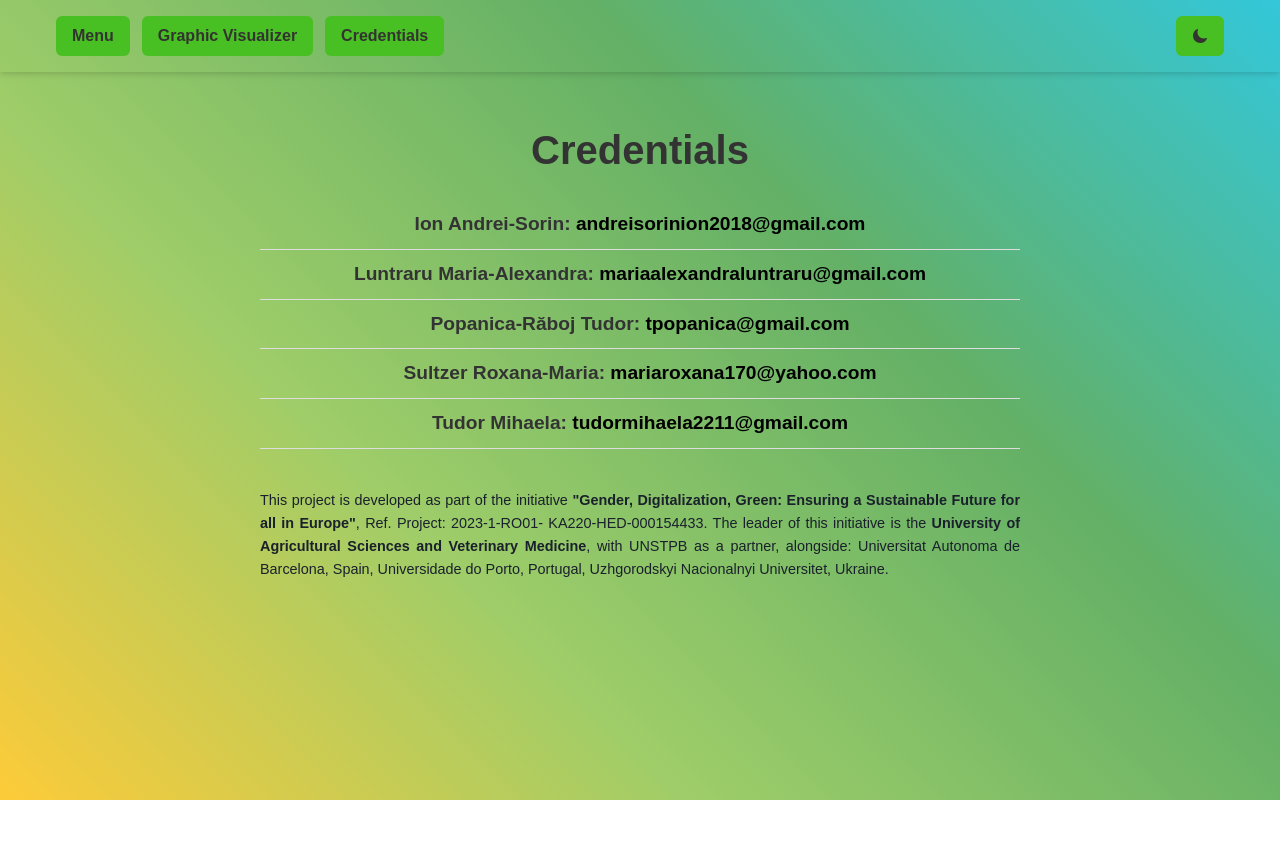
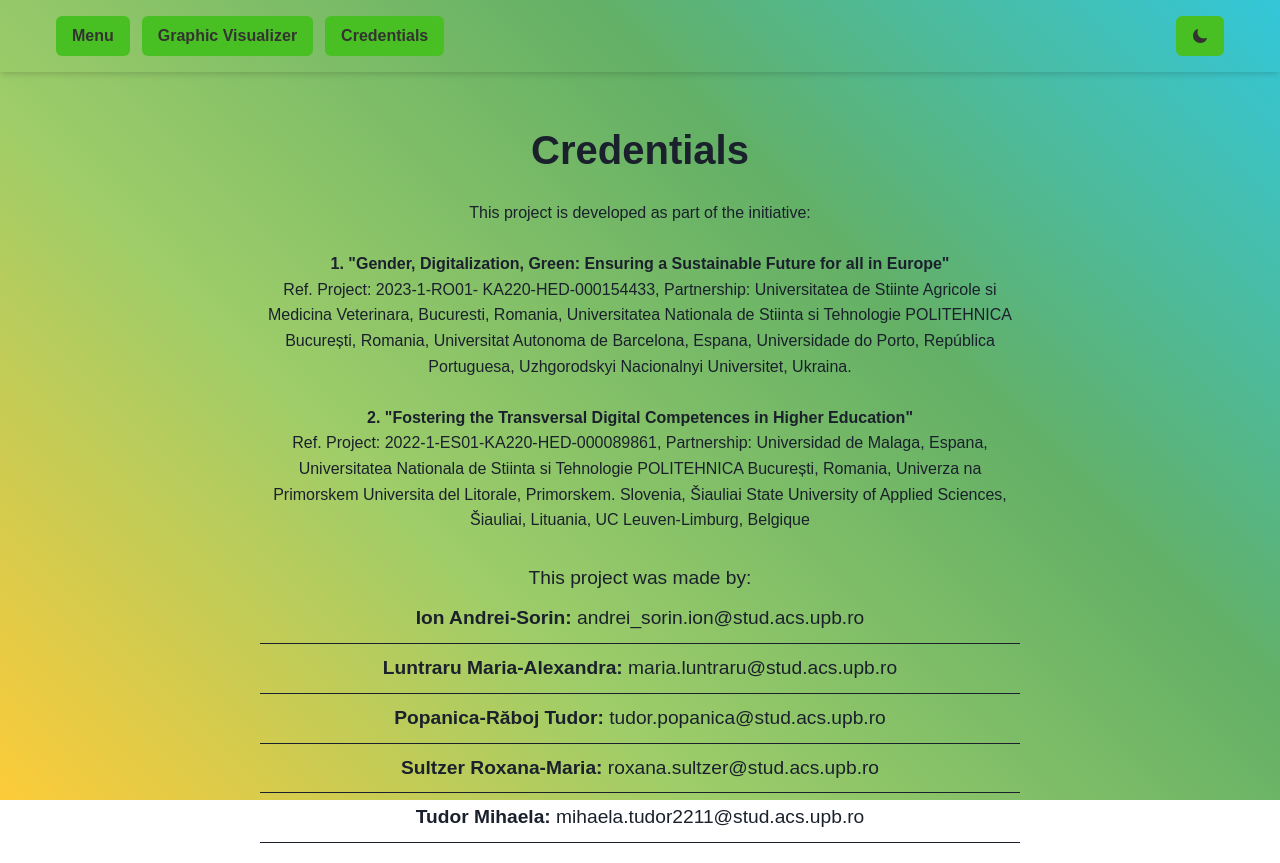
Before and after one commit to PopanicaTudor/Kuznets-Model, a React (Vite) app in the folder frontend/: page /credentials in a window 1280 px wide. Before the commit the page ends 800 px from the top, so only its background shows below. Built offline with nearby package versions, Linux system fonts and the light colour scheme.

Commit message:
Finished.

```diff
--- a/frontend/src/components/Graphic/Grafic.jsx
+++ b/frontend/src/components/Graphic/Grafic.jsx
@@ -82,7 +82,7 @@ const Grafic = ({ gdpVector, envVector }) => {
   };
 
   return (
-    <div style={{ width: '80%', height: '40%', margin: '0 auto', border: '1px solid #ddd', backgroundColor: '#f9f9f9', borderRadius: '15px' }}>
+    <div style={{ width: '80%', height: '40%', margin: '0 auto', border: '1px solid #ddd', backgroundColor: 'currentcolor', borderRadius: '15px' }}>
       <Line data={chartData} options={chartOptions} />
     </div>
   );
--- a/frontend/src/components/Graphic/KuznetsForm.jsx
+++ b/frontend/src/components/Graphic/KuznetsForm.jsx
@@ -1,7 +1,7 @@
 import React, { useState } from "react";
 import "chart.js/auto";
 import "../../styles/KuznetsForm.css";
-import Grafic from './Grafic';
+import Grafic from "./Grafic";
 
 const KuznetsForm = () => {
   const [countries] = useState({
@@ -100,7 +100,6 @@ const KuznetsForm = () => {
           marginBottom: "40px",
           fontSize: "2.5em",
           fontWeight: "bold",
-          color: "#333",
         }}
       >
         Generate the Kuznets Curve
@@ -146,8 +145,8 @@ const KuznetsForm = () => {
           </button>
         </form>
       </div>
-
-      <Grafic gdpVector={gdpVector} envVector={envVector}/>
+      <br />
+      <Grafic gdpVector={gdpVector} envVector={envVector} />
     </div>
   );
 };
--- a/frontend/src/components/Home/AboutKuznets.jsx
+++ b/frontend/src/components/Home/AboutKuznets.jsx
@@ -86,7 +86,7 @@ const AboutKuznets = () => {
             fontSize: "2em",
             fontWeight: "bold",
             textTransform: "uppercase",
-            color: "#333",
+            color: "currentcolor",
           }}
         >
           The Kuznets Curve and Environmental Impacts
--- a/frontend/src/pages/Credentials.jsx
+++ b/frontend/src/pages/Credentials.jsx
@@ -3,14 +3,11 @@ import "../styles/Credentials.css";
 
 const Credentials = () => {
   const emails = [
-    { name: "Ion Andrei-Sorin", email: "andreisorinion2018@gmail.com" },
-    {
-      name: "Luntraru Maria-Alexandra",
-      email: "mariaalexandraluntraru@gmail.com",
-    },
-    { name: "Popanica-Răboj Tudor", email: "tpopanica@gmail.com" },
-    { name: "Sultzer Roxana-Maria", email: "mariaroxana170@yahoo.com" },
-    { name: "Tudor Mihaela", email: "tudormihaela2211@gmail.com" },
+    { name: "Ion Andrei-Sorin", email: "andrei_sorin.ion@stud.acs.upb.ro" },
+    { name: "Luntraru Maria-Alexandra", email: "maria.luntraru@stud.acs.upb.ro" },
+    { name: "Popanica-Răboj Tudor", email: "tudor.popanica@stud.acs.upb.ro" },
+    { name: "Sultzer Roxana-Maria", email: "roxana.sultzer@stud.acs.upb.ro" },
+    { name: "Tudor Mihaela", email: "mihaela.tudor2211@stud.acs.upb.ro" },
   ];
 
   return (
@@ -20,6 +17,7 @@ const Credentials = () => {
         maxWidth: "800px",
         padding: "20px",
         textAlign: "center",
+        color: "currentColor",
       }}
     >
       <h1
@@ -29,53 +27,49 @@ const Credentials = () => {
           fontWeight: "bold",
           marginBottom: "20px",
           marginTop: "20px",
-          color: "#333",
+          color: "currentColor",
         }}
       >
         Credentials
       </h1>
 
-      <ul style={{ listStyle: "none", padding: "0", color: "#000" }}>
+      <div style={{ color: "currentColor" }}> {/* Adăugat aici */}
+        <p style={{ lineHeight: "1.6", fontSize: "1em", color: "currentColor" }}> {/* Adăugat aici */}
+          This project is developed as part of the initiative: <br />
+          <br />
+          <strong style={{ color: "currentColor" }}> {/* Adăugat aici */}
+            1. "Gender, Digitalization, Green: Ensuring a Sustainable Future for all in Europe"
+          </strong> <br />
+          Ref. Project: 2023-1-RO01- KA220-HED-000154433,
+          Partnership: Universitatea de Stiinte Agricole si Medicina Veterinara, Bucuresti, Romania, Universitatea Nationala de Stiinta si Tehnologie POLITEHNICA București, Romania, Universitat Autonoma de Barcelona, Espana, Universidade do Porto, República Portuguesa, Uzhgorodskyi Nacionalnyi Universitet, Ukraina.
+
+          <br /> <br />
+          <strong style={{ color: "currentColor" }}> {/* Adăugat aici */}
+            2. "Fostering the Transversal Digital Competences in Higher Education"
+          </strong> <br />
+          Ref. Project: 2022-1-ES01-KA220-HED-000089861, Partnership: Universidad de Malaga, Espana, Universitatea Nationala de Stiinta si Tehnologie POLITEHNICA București, Romania, Univerza na Primorskem Universita del Litorale, Primorskem. Slovenia, Šiauliai State University of Applied Sciences, Šiauliai, Lituania, UC Leuven-Limburg, Belgique
+        </p>
+      </div>
+
+      <p style={{ lineHeight: "1.6", fontSize: "1.2em", color: "currentColor" }}> {/* Adăugat aici */}
+        <br /> This project was made by:
+      </p>
+
+      <ul style={{ listStyle: "none", padding: 0, color: "currentColor" }}> {/* Adăugat aici */}
         {emails.map((item, index) => (
           <li
             key={index}
             style={{
               padding: "10px 0",
-              borderBottom: "1px solid #ddd",
+              borderBottom: "1px solid currentColor",
               fontSize: "1.2em",
-              color: "#000",
+              color: "currentColor", // Adăugat aici
             }}
           >
-            <strong>{item.name}:</strong> <span>{item.email}</span>
+            <strong style={{ color: "currentColor" }}>{item.name}:</strong> {item.email}
           </li>
         ))}
       </ul>
-      <div
-        style={{
-          textAlign: "justify",
-          marginTop: "40px",
-          lineHeight: "1.6",
-          fontSize: "0.9em",
-        }}
-      >
-        <p>
-          This project is developed as part of the initiative
-          <strong>
-            {" "}
-            "Gender, Digitalization, Green: Ensuring a Sustainable Future for
-            all in Europe"
-          </strong>
-          , Ref. Project: 2023-1-RO01- KA220-HED-000154433. The leader of this
-          initiative is the
-          <strong>
-            {" "}
-            University of Agricultural Sciences and Veterinary Medicine
-          </strong>
-          , with UNSTPB as a partner, alongside: Universitat Autonoma de
-          Barcelona, Spain, Universidade do Porto, Portugal, Uzhgorodskyi
-          Nacionalnyi Universitet, Ukraine.
-        </p>
-      </div>
     </div>
   );
 };
--- a/frontend/src/pages/Home.jsx
+++ b/frontend/src/pages/Home.jsx
@@ -5,12 +5,12 @@ import AboutKuznets from "../components/Home/AboutKuznets";
 
 const Home = () => {
   return (
-    <div>
+    <div className="text-black dark:text-white">
       <HeroText />
-      <div>
+      <div className="text-black dark:text-white">
         <KuznetsCurve />
       </div>
-      <div>
+      <div className="text-black dark:text-white">
         <AboutKuznets />
       </div>
     </div>
--- a/frontend/src/styles/FlipCard.css
+++ b/frontend/src/styles/FlipCard.css
@@ -15,7 +15,7 @@
   transform-style: preserve-3d;
   transition: transform 0.8s;
   border-radius: 10px;
-    box-shadow: 0px 4px 8px rgba(0, 0, 0, 0.2);
+  box-shadow: 0px 4px 8px;
 }
 
 .flip-card:hover .flip-card-inner {
@@ -35,13 +35,11 @@
 }
 
 .flip-card-front {
-    background-color: #fff;
-    color: #48C023;
+  @apply bg-white dark:bg-black;
 }
 
 .flip-card-back {
-    background-color: #fafbfa;
-    color: #0b0303;
+  @apply bg-white dark:bg-black;
   font-size: 0.9em;
   transform: rotateY(180deg);
 }
--- a/frontend/src/styles/KuznetsCurve.css
+++ b/frontend/src/styles/KuznetsCurve.css
@@ -9,6 +9,7 @@
     font-size: 2.5em;
     font-weight: bold;
     margin-bottom: 20px;
+    color: currentColor;
   }
 
   .kuznets-description {
--- a/frontend/src/styles/KuznetsForm.css
+++ b/frontend/src/styles/KuznetsForm.css
@@ -2,7 +2,7 @@
   max-width: 600px;
   width: 100%;
   height: 100%;
-  background-color: #fff;
+  background-color: currentColor;
   border-radius: 10px;
   box-shadow: 0 4px 6px rgba(0, 0, 0, 0.1);
   padding: 20px;
@@ -12,7 +12,7 @@
 
 h1 {
   font-size: 2rem;
-  color: #333;
+  color: currentColor;
   text-align: center;
   margin: 0;
   margin-bottom: 20px;
@@ -20,7 +20,7 @@ h1 {
 
 .container h2 {
   font-size: 1.5rem;
-  color: #333;
+  color: currentColor;
   margin-bottom: 15px;
 }
 
@@ -77,7 +77,7 @@ select:focus,
 
 .graph-container {
   width: 85%;
-  background-color: #fff;
+  background-color: currentColor;
   border-radius: 10px;
   box-shadow: 0 4px 6px rgba(0, 0, 0, 0.1);
   padding: 20px;
```
Also changed, not shown: frontend/src/styles/Credentials.css (line endings or trailing spaces). Lines whose indentation alone changed are shown as unchanged.
